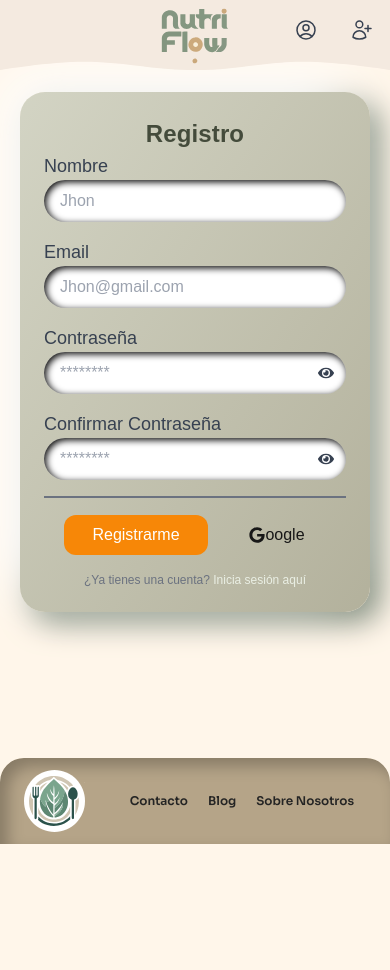
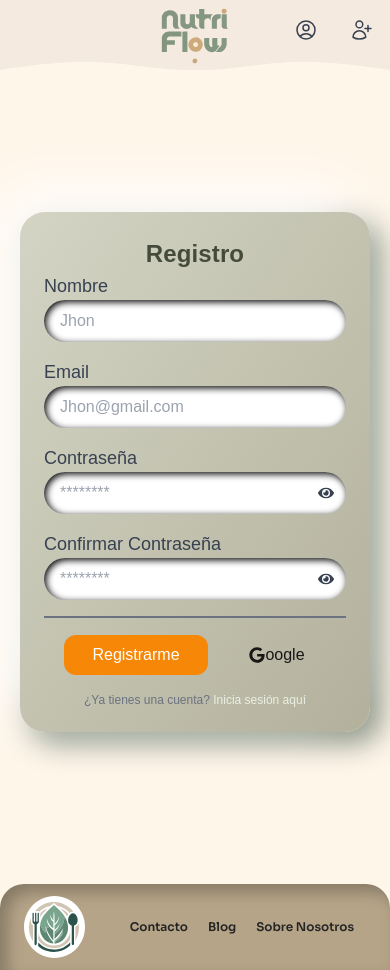
Before and after one commit to nutriflowhenry/nutri-flow-frontend, a Next.js app: page /register in a window 390 px wide. Before the commit the page ends 844 px from the top, so only its background shows below. Built offline with nearby package versions, Linux system fonts and the light colour scheme; no server answers.

Commit message:
Ajustar el espaciado vertical en mobiles para el login y register

```diff
--- a/src/views/LoginView.tsx
+++ b/src/views/LoginView.tsx
@@ -23,7 +23,8 @@ const LoginView = () => {
   });
 
   return (
-    <div className="flex justify-center items-center mt-6 mb-5">
+    <div className="flex flex-col min-h-[calc(100vh-120px)] justify-center">
+      <div className="flex justify-center items-center">
         <div className="w-full md:max-w-md max-w-[350px] bg-gradient-to-br from-[#D3D4C4] to-[#B3B19C] p-6 rounded-[25px] shadow-[-20px_-20px_60px_#FFFFFF,10px_10px_30px_#778474] relative flex flex-col items-center">
           <h2 className="text-[24px] font-semibold text-center text-[#444B3B] tracking-[0.005em]">Iniciar Sesión</h2>
 
@@ -144,6 +145,7 @@ const LoginView = () => {
 
         </div>
       </div>
+    </div>
   );
 };
 
--- a/src/views/RegisterView.tsx
+++ b/src/views/RegisterView.tsx
@@ -16,8 +16,8 @@ const RegisterView = () => {
     const [showConfirmPassword, setShowConfirmPassword] = useState(false);
 
     return (
-
-        <div className="flex justify-center items-center mb-12 mt-8">
+        <div className="flex flex-col min-h-[calc(100vh-20px)] md:min-h-[calc(100vh-60px)] justify-center">
+            <div className="flex justify-center items-center">
                 <div className="w-full md:max-w-md max-w-[350px] bg-gradient-to-br from-[#D3D4C4] to-[#B3B19C] p-6 rounded-[25px] shadow-[-20px_-20px_60px_#FFFFFF,10px_10px_30px_#778474] relative flex flex-col items-center">
                     <h2 className="text-[24px] font-semibold text-center text-[#444B3B] tracking-[0.005em]">Registro</h2>
                     <Formik
@@ -157,6 +157,7 @@ const RegisterView = () => {
                     </Formik>
                 </div>
             </div>
+        </div>
     )
 }
 
```
Lines whose indentation alone changed are shown as unchanged.
